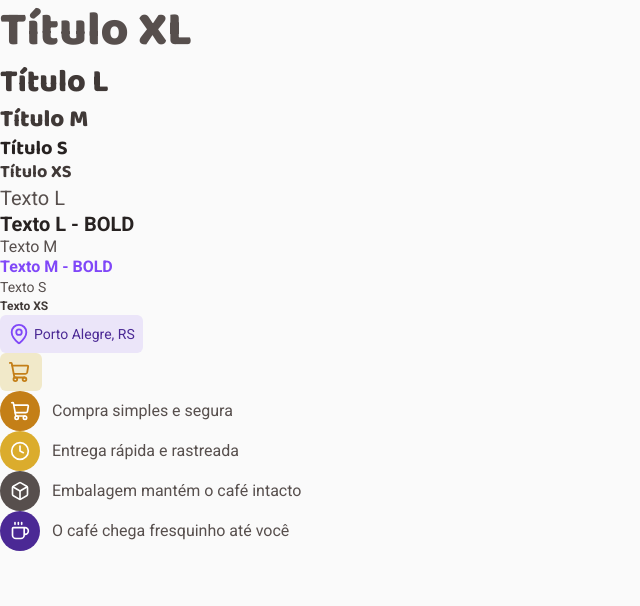
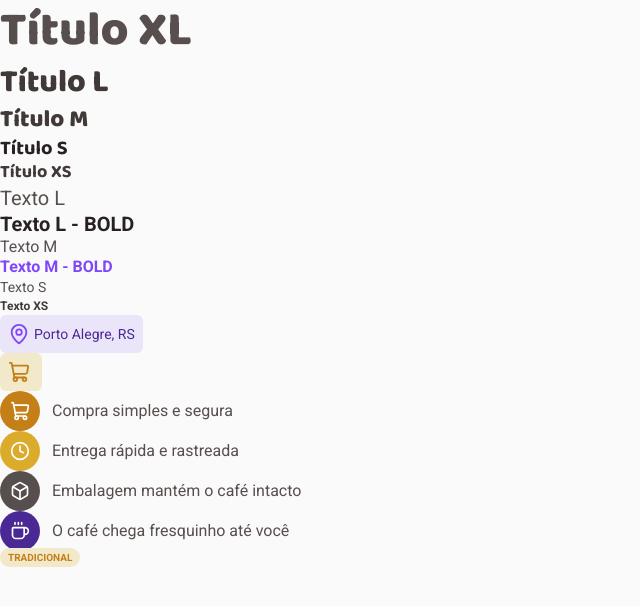
Before and after one commit to YasminFerrariDias/coffeeDelivery, a React (Vite) app: page / in a window 1280 px wide. Shown: the top 606 px of the page, without its empty margins (0-640 px from the left). Built offline with nearby package versions, Linux system fonts and the light colour scheme.

Commit message:
Criando o componente Tag e atualiando o componente  Text

```diff
--- a/src/App.tsx
+++ b/src/App.tsx
@@ -5,6 +5,7 @@ import { Button } from './components/Button'
 import { Title } from './components/Title'
 import { Text } from './components/Text'
 import { Advantages } from './components/Advantages'
+import { Tag } from './components/Tag'
 
 export function App() {
   return (
@@ -47,6 +48,10 @@ export function App() {
         <Advantages icon='Coffee' text='O café chega fresquinho até você' variant={'text-m'} color={'base-text'} IconColor='purple-dark' />
       </div>
 
+      <div className="tag">
+        <Tag text='TRADICIONAL' color='yellow-dark' variant='tag' BackgroundColor='yellow-light'/>
+      </div>
+
       <GlobalStyle />
     </ThemeProvider>
   )
--- /dev/null
+++ b/src/components/Tag/index.tsx
@@ -0,0 +1,18 @@
+import type { ComponentProps } from "react";
+import type { DefaultTheme } from "styled-components/dist/types";
+import { Text } from "../Text"
+import { TagContainer } from "./styles";
+
+type TextProps = ComponentProps<typeof Text>
+
+interface TagProps extends TextProps {
+  BackgroundColor: keyof DefaultTheme
+}
+
+export function Tag({ BackgroundColor, color, text, variant }: TagProps) {
+  return (
+    <TagContainer $BackgroundColor={BackgroundColor}>
+      <Text color={color} text={text} variant={variant} />
+    </TagContainer>
+  )
+}
--- /dev/null
+++ b/src/components/Tag/styles.ts
@@ -0,0 +1,12 @@
+import type { DefaultTheme } from "styled-components/dist/types";
+import styled from "styled-components";
+
+interface TagContainerProps {
+  $BackgroundColor: keyof DefaultTheme
+}
+
+export const TagContainer = styled.span<TagContainerProps>`
+  background: ${(props) => props.theme[props.$BackgroundColor]};
+  padding: 0.25rem 0.5rem;
+  border-radius: 6.25rem;
+`
--- a/src/components/Text/index.tsx
+++ b/src/components/Text/index.tsx
@@ -9,6 +9,7 @@ interface TextProps {
   | 'text-m-bold'
   | 'text-s'
   | 'text-xs'
+  | 'tag'
   text: string,
   color: keyof DefaultTheme;
 }
```
